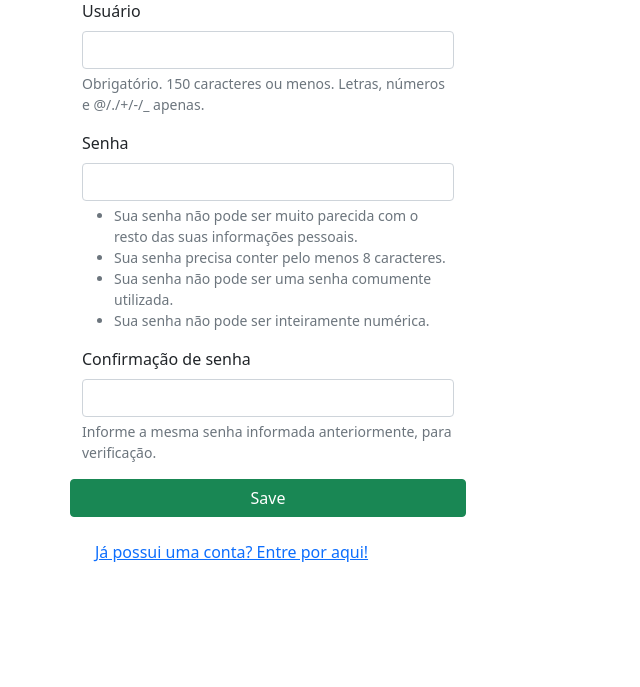
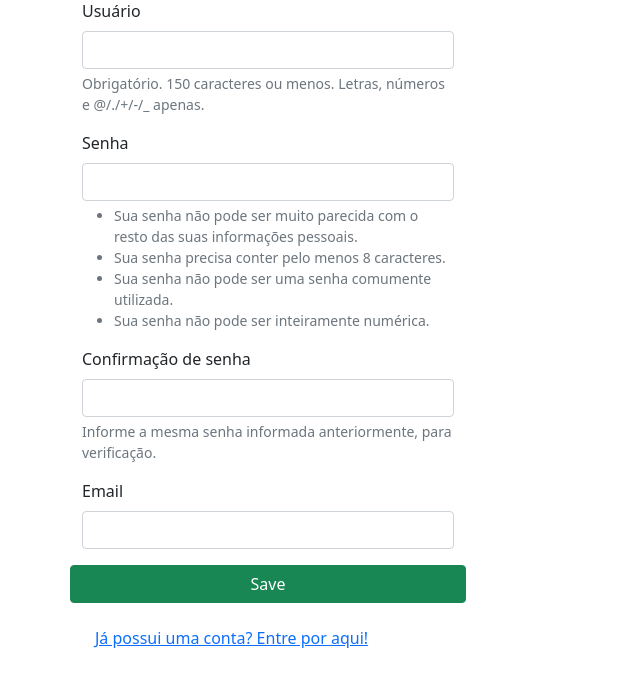
Before and after one commit to PedroAntonioFS/Desafio-Inoa, a Django app: page /sign_up/ in a window 1280 px wide. Shown: the part 49-736 px from the top of the page, without its empty margins (0-640 px from the left). Run offline with Django 3.2, Linux system fonts and the light colour scheme.

Commit message:
Create custom UserCreationForm #49

```diff
--- a/core/facade.py
+++ b/core/facade.py
@@ -1,4 +1,5 @@
 from django.db import models
+from django import forms
 from django.core.exceptions import ValidationError
 from django.http import HttpResponseRedirect
 from django.core.mail import send_mail
@@ -63,8 +64,8 @@ class MailFacade:
 class FormFacade:
 
     @staticmethod
-    def get_user_form():
-        return UserCreationForm
+    def create_email_field(label="Email",required=False):
+        return forms.EmailField(label=label, required=required)
 
 class B3Facade:
 
--- a/core/forms.py
+++ b/core/forms.py
@@ -1,6 +1,7 @@
 from django.forms import ModelForm
+from django.contrib.auth.forms import UserCreationForm
 from .models import *
-from .facade import DjangoExceptionsFacade
+from .facade import DjangoExceptionsFacade, FormFacade
 from .constants import ASSET_NOT_FOUND_ERROR, API_REQUEST_LIMIT_ERROR
 
 class AssetForm(ModelForm):
@@ -26,3 +27,17 @@ class AssetForm(ModelForm):
 
         if self._price == API_REQUEST_LIMIT_ERROR:
             DjangoExceptionsFacade.raise_ValidationError("O limite máximo de solicitações alcançado. A frequência permitida é de 5 chamadas por minuto e 500 chamadas por dia!")
+
+class CustomUserCreationForm(UserCreationForm):
+    email = FormFacade.create_email_field(required=True)
+
+    class Meta:
+        model = User
+        fields = ("username", "email", "password1", "password2")
+
+    def save(self, commit=True):
+        user = super().save(commit=False)
+        user.email = self.cleaned_data["email"]
+        if commit:
+            user.save()
+        return user
--- a/core/templates/core/sign_up.html
+++ b/core/templates/core/sign_up.html
@@ -62,6 +62,16 @@
                     </div>
                 </div>
 
+                {% for error in form.email.errors %}
+                    <div class="alert alert-danger" role="alert">
+                        {{ error }}
+                    </div>
+                {% endfor %}
+                <div class="mb-3">
+                    <label for="{{ form.email.name }}" class="form-label">{{ form.email.label }}</label>
+                    <input id="id_{{ form.email.name }}" class="form-control" type="text" name="{{ form.email.name }}" required="">
+                </div>
+
                 <div class="row mb-3">
                     <input type="submit" class="btn btn-success" value="Save"></input>
                 </div>
--- a/core/views.py
+++ b/core/views.py
@@ -4,7 +4,7 @@ from django.views.generic.list import ListView
 from django.views.generic.edit import CreateView, UpdateView, DeleteView
 from .models import *
 from .forms import *
-from .facade import HttpFacade, B3Facade, FormFacade
+from .facade import HttpFacade, B3Facade
 from .utils import *
 
 class AssetsListView(LoginRequiredMixin, ListView):
@@ -104,5 +104,5 @@ class DeleteAssetView(LoginRequiredMixin, DeleteView):
 
 class CreateUserView(CreateView):
     template_name = 'core/sign_up.html'
-    form_class = FormFacade.get_user_form()
+    form_class = CustomUserCreationForm
     success_url = '/accounts/login/'
```
Also changed, not shown: core/tests.py (+5 -3 lines), db.sqlite3.
